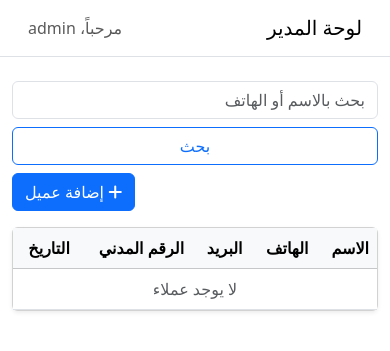
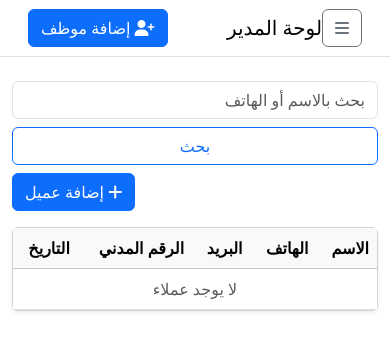
Before and after one commit to citybeachgulf-droid/sanad, a Flask app: page /admin/clients in a window 390 px wide. Shown: the top 351 px of the page. Run offline with Flask 3, Linux system fonts and the light colour scheme; a user stored in the database is signed in.

Commit message:
feat: Add mobile sidebar and employee creation button (#4)
Co-authored-by: Cursor Agent <cursoragent@cursor.com>

```diff
--- a/sandak_flask_project/app/templates/admin/layout.html
+++ b/sandak_flask_project/app/templates/admin/layout.html
@@ -33,12 +33,36 @@
       </nav>
 
       <div class="content flex-grow-1">
-        <nav class="navbar navbar-light bg-white border-bottom px-3">
+        <nav class="navbar bg-white border-bottom px-3">
           <div class="container-fluid">
+            <button class="btn btn-outline-secondary d-lg-none" type="button" data-bs-toggle="offcanvas" data-bs-target="#mobileSidebar" aria-controls="mobileSidebar">
+              <i class="fa-solid fa-bars"></i>
+            </button>
             <a class="navbar-brand d-lg-none" href="#">لوحة المدير</a>
-            <span class="navbar-text">مرحباً، {{ current_user.username }}</span>
+            <div class="d-flex align-items-center gap-2 ms-auto">
+              <a class="btn btn-primary" href="{{ url_for('admin.employees_create') }}"><i class="fa fa-user-plus"></i> إضافة موظف</a>
+              <span class="navbar-text d-none d-sm-inline">مرحباً، {{ current_user.username }}</span>
+            </div>
           </div>
         </nav>
+
+        <!-- Mobile offcanvas sidebar -->
+        <div class="offcanvas offcanvas-end d-lg-none" tabindex="-1" id="mobileSidebar" aria-labelledby="mobileSidebarLabel">
+          <div class="offcanvas-header">
+            <h5 class="offcanvas-title" id="mobileSidebarLabel">لوحة المدير</h5>
+            <button type="button" class="btn-close" data-bs-dismiss="offcanvas" aria-label="Close"></button>
+          </div>
+          <div class="offcanvas-body">
+            <ul class="nav nav-pills flex-column gap-1 mb-3">
+              <li class="nav-item"><a class="nav-link {% if request.path.startswith('/admin/dashboard') %}active{% endif %}" href="{{ url_for('admin.dashboard') }}"><i class="fa-solid fa-gauge"></i> لوحة التحكم</a></li>
+              <li class="nav-item"><a class="nav-link {% if request.path.startswith('/admin/employees') %}active{% endif %}" href="{{ url_for('admin.employees_list') }}"><i class="fa-solid fa-users"></i> الموظفون</a></li>
+              <li class="nav-item"><a class="nav-link {% if request.path.startswith('/admin/clients') %}active{% endif %}" href="{{ url_for('admin.clients_list') }}"><i class="fa-solid fa-user-group"></i> العملاء</a></li>
+              <li class="nav-item"><a class="nav-link {% if request.path.startswith('/admin/transactions') %}active{% endif %}" href="{{ url_for('admin.transactions_list') }}"><i class="fa-solid fa-file-lines"></i> المعاملات</a></li>
+              <li class="nav-item"><a class="nav-link {% if request.path.startswith('/admin/settings') %}active{% endif %}" href="{{ url_for('admin.settings') }}"><i class="fa-solid fa-gear"></i> الإعدادات</a></li>
+            </ul>
+            <a href="{{ url_for('auth.logout') }}" class="btn btn-outline-danger w-100"><i class="fa-solid fa-right-from-bracket"></i> خروج</a>
+          </div>
+        </div>
         <main class="container py-4">
           {% with messages = get_flashed_messages(with_categories=true) %}
             {% if messages %}
```
